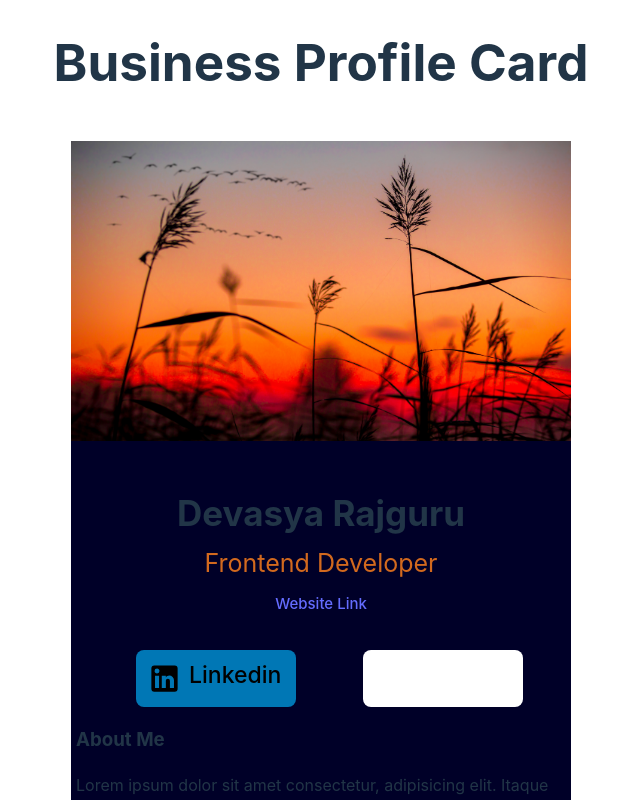
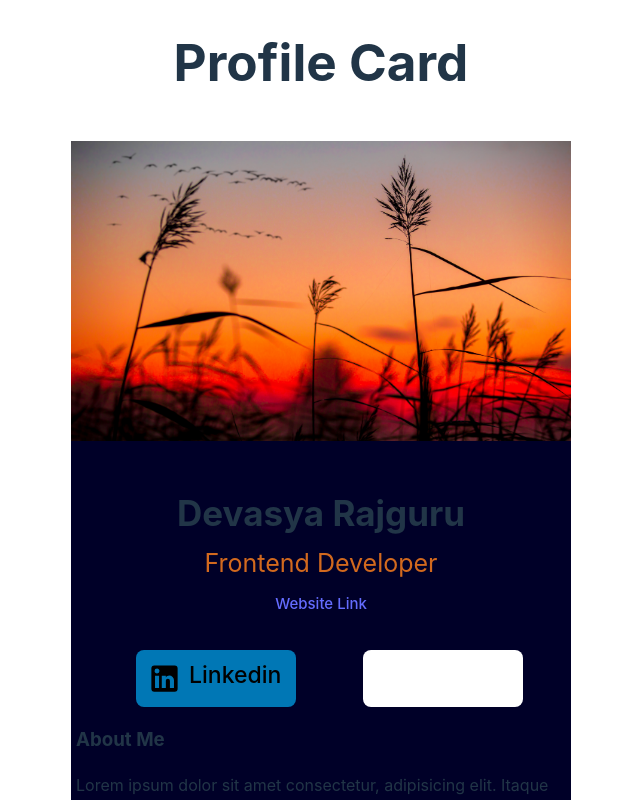
Before and after one commit to devasyarajguru/Profile-Card-React, a React (Vite) app in the folder profile-card/: page / in a window 1280 px wide. Shown: the top 800 px of the page, without its empty margins (319-959 px from the left). Built offline with nearby package versions, Linux system fonts and the light colour scheme.

Commit message:
Profile-card

```diff
--- a/profile-card/src/App.jsx
+++ b/profile-card/src/App.jsx
@@ -7,7 +7,7 @@ export default function App()
 {
     return (
       <>
-          <h1 className='Heading-card-name'>Business Profile Card</h1>
+          <h1 className='Heading-card-name'> Profile Card</h1>
           <div className="app-container">
 
               <Header />
```
